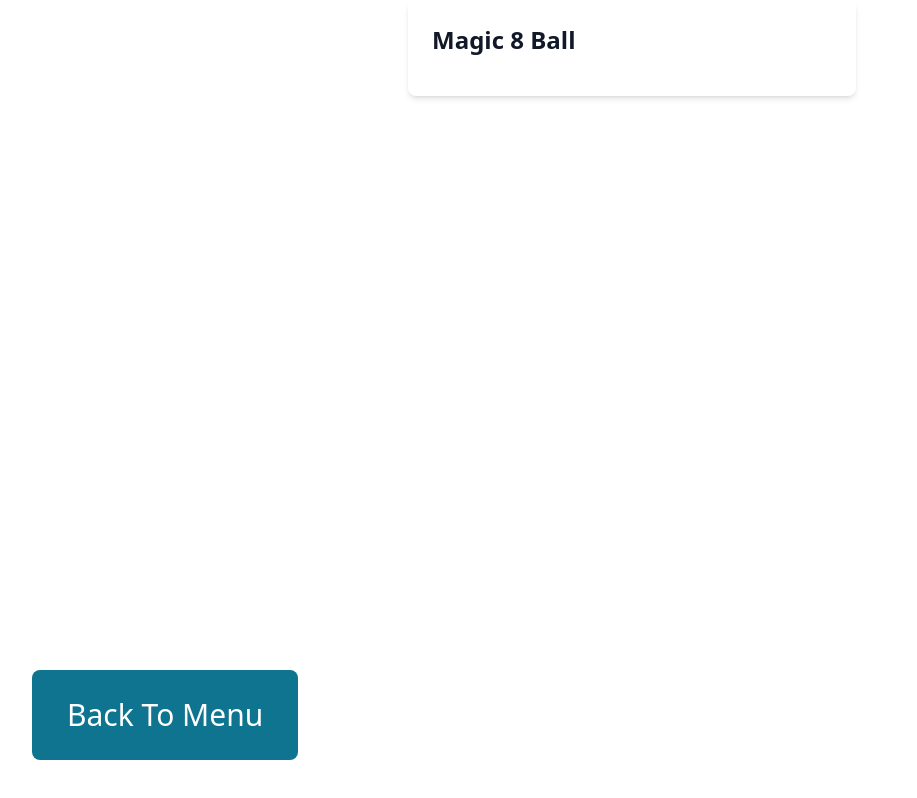
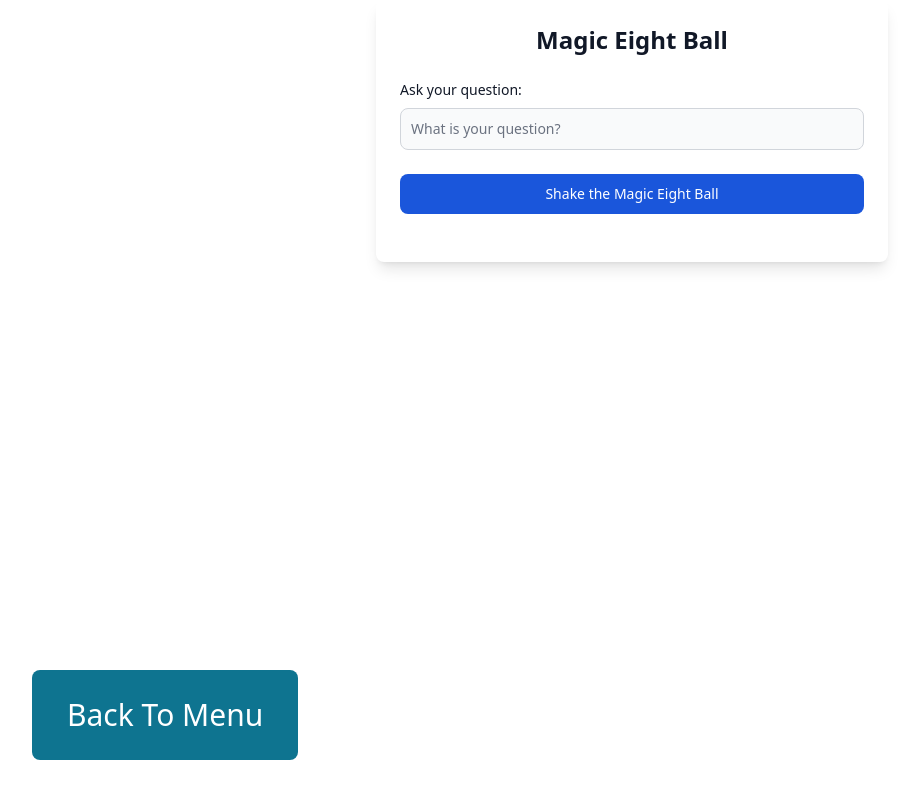
Before and after one commit to MakeMeLOLZ101/ALLFORONEREACTBUILD, a React (Vite) app: page /magic-ball in a window 1280 px wide. Shown: the whole page, without its empty margins (8-925 px from the left). Built offline with nearby package versions, Linux system fonts and the light colour scheme.

Commit message:
fixed a few issues

```diff
--- a/src/components/AddingTwo.jsx
+++ b/src/components/AddingTwo.jsx
@@ -7,7 +7,7 @@ const AddingTwo = () => {
   const [result, setResult] = useState('');
 
   const handleCalculate = () => {
-    const sum = number(num1) + number(num2);
+    const sum = Number(num1) + Number(num2);
     setResult(`The sum of ${num1} and ${num2} is ${sum}.`);
   };
 
--- a/src/components/Magic8Ball.jsx
+++ b/src/components/Magic8Ball.jsx
@@ -1,20 +1,21 @@
-import React, { useState } from "react";
-import MenuButtons from "./MenuButtons";
+import React, { useState } from 'react';
+import MenuButtons from './MenuButtons';
 
-const Magic8Ball = () => {
-  const [randomResponse, setRandomResponse] = useState("");
-  const [result, setResult] = useState("");
+const MagicEightBall = () => {
+  const [question, setQuestion] = useState('');
+  const [answer, setAnswer] = useState('');
+  const [isShaking, setIsShaking] = useState(false);
 
-  const responses = {
-    ballResponses: [
-      "That's exactly right",
-      "You may want to give up",
-      "Not sure how that'll turn out",
-      "Just go for it",
-      "Ask the person to your left",
-      "Ask the person to your right",
-      "Who can say, really?",
-      "Just stop",
+  const responses = [
+    "It is certain",
+    "It is decidedly so",
+    "Without a doubt",
+    "Yes definitely",
+    "You may rely on it",
+    "As I see it, yes",
+    "Most likely",
+    "Outlook good",
+    "Yes",
     "Signs point to yes",
     "Reply hazy, try again",
     "Ask again later",
@@ -25,25 +26,69 @@ const Magic8Ball = () => {
     "My reply is no",
     "My sources say no",
     "Outlook not so good",
-      "Very doubtful",
-    ],
+    "Very doubtful"
+  ];
+
+  const getAnswer = () => {
+    if (!question.trim()) {
+      alert('Please ask a question first!');
+      return;
+    }
+
+    setIsShaking(true);
+    setAnswer('');
+
+    setTimeout(() => {
+      const randomIndex = Math.floor(Math.random() * responses.length);
+      setAnswer(responses[randomIndex]);
+      setIsShaking(false);
+    }, 1000);
   };
 
-  const getRandomResponse = () => {
+  return (
+    <div className="max-w-lg mx-auto p-6 bg-white rounded-lg shadow-lg">
+      <h2 className="text-2xl font-bold text-gray-900 mb-6 text-center">
+        Magic Eight Ball
+      </h2>
 
-  }
+      <div className="mb-6">
+        <label
+          htmlFor="question"
+          className="block mb-2 text-sm font-medium text-gray-900"
+        >
+          Ask your question:
+        </label>
+        <input
+          type="text"
+          id="question"
+          value={question}
+          onChange={(e) => setQuestion(e.target.value)}
+          className="bg-gray-50 border border-gray-300 text-gray-900 text-sm rounded-lg focus:ring-blue-500 focus:border-blue-500 block w-full p-2.5"
+          placeholder="What is your question?"
+        />
+      </div>
 
-  return (
-    <div className="max-w-md mx-auto p-6 bg-white rounded-lg shadow-md">
-      <h1 className="text-2xl font-bold mb-4 text-gray-900">
-        Magic 8 Ball
-      </h1>
+      <button
+        onClick={getAnswer}
+        className="w-full text-white bg-blue-700 hover:bg-blue-800 focus:ring-4 focus:ring-blue-300 font-medium rounded-lg text-sm px-5 py-2.5 mb-6"
+      >
+        Shake the Magic Eight Ball
+      </button>
 
-
-
+      {answer && (
+        <div className={`relative p-4 mb-4 text-sm rounded-lg bg-black ${
+          isShaking ? 'animate-bounce' : ''
+        }`}>
+          <div className="w-24 mx-auto bg-black rounded-full flex items-center justify-center">
+          </div>
+          <p className="text-white text-center font-medium">
+            {answer}
+          </p>
+        </div>
+      )}
       <MenuButtons/>
     </div>
   );
 };
 
-export default Magic8Ball;
+export default MagicEightBall;
--- a/src/components/ReverseItNumbers.jsx
+++ b/src/components/ReverseItNumbers.jsx
@@ -53,7 +53,7 @@ const ReverseItNumbers = () => {
         </div>
 
         <button
-          onClick={handleButtonClick}
+          onClick={handleSubmit}
           className="w-full bg-blue-500 text-white py-2 px-4 rounded-lg hover:bg-blue-600"
         >
           Reverse Number
--- a/src/components/SayHello.jsx
+++ b/src/components/SayHello.jsx
@@ -20,8 +20,8 @@ const SayHello = () => {
         className="border p-2 rounded mr-2"
         placeholder="Enter your name"
       />
-      <p className="mt-2">{() =>getGreeting(name)}</p>
-      <MenuButtons/>
+      <p className="mt-2">{getGreeting(name)}</p>
+      <MenuButtons />
     </div>
   );
 };
```
Lines whose indentation alone changed are shown as unchanged.
